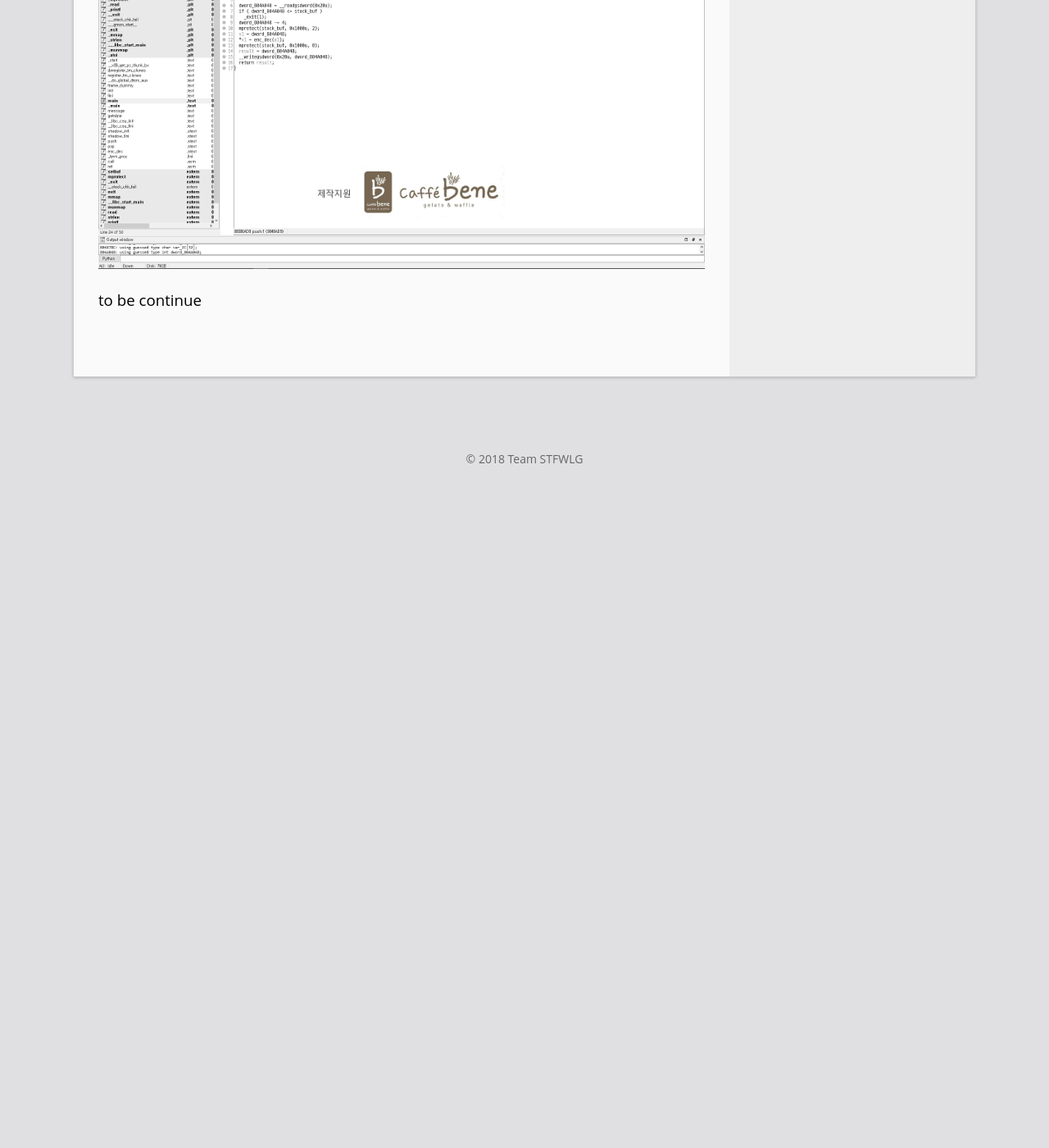
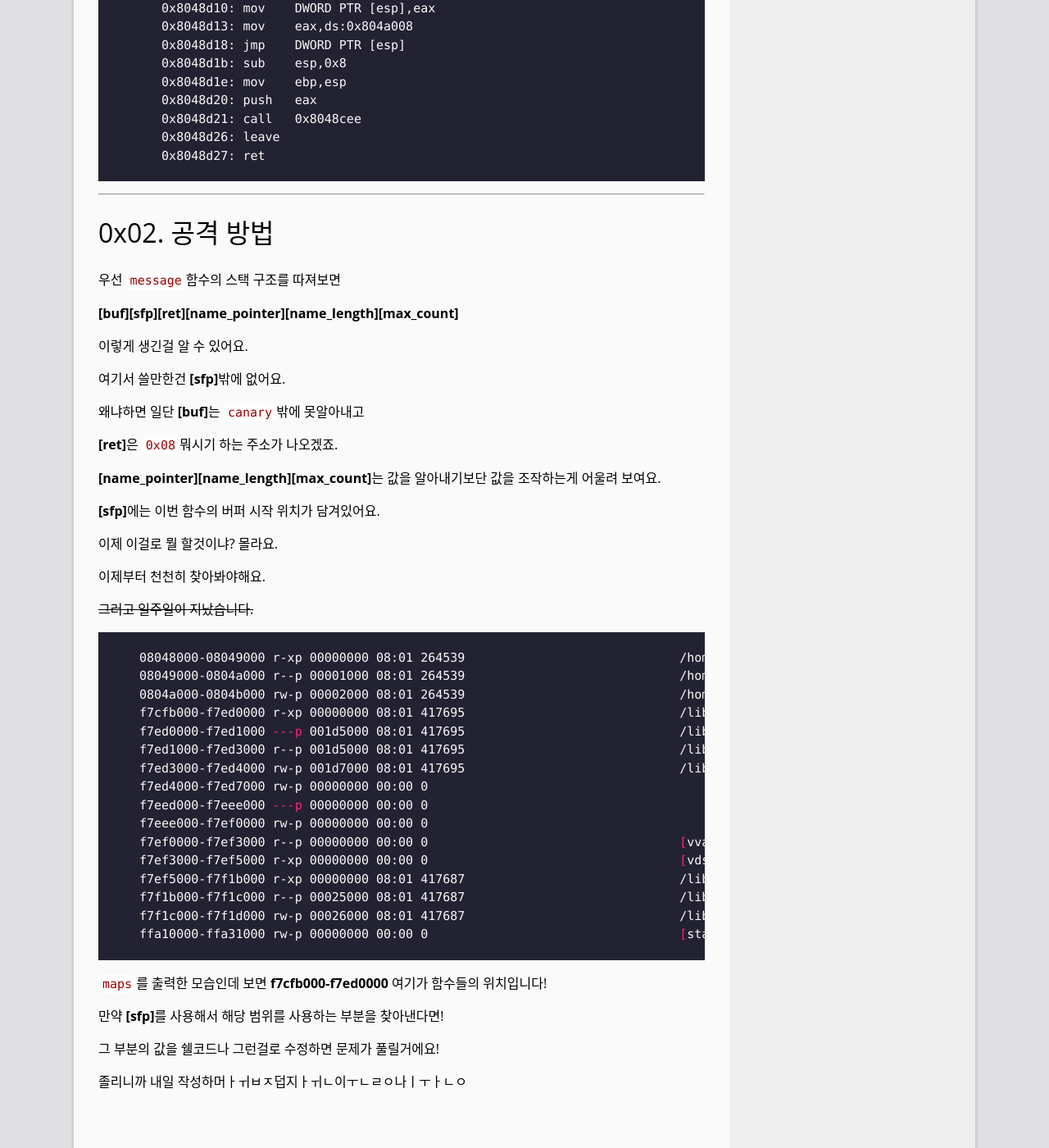
Before and after one commit to UnKN0wnName/stfwlg.github.io, a Jekyll site: the page built from _posts/2018-06-20-[2016 mma]_shadow_풀이.md, in a window 1280 px wide and 1400 px high, scrolled down 5920 px. Shown: the whole window at 82% size. Built offline with Jekyll 4.4.1, drawn with Linux system fonts in a browser that asks for light colours; comment, search, counter and statistics services are not loaded; before the commit the page ends 6550 px from its top, so only the background shows below that; some of the changed text lies outside the part shown.

Commit message:
2016_mma shadow

````diff
--- a/_posts/2018-06-20-[2016 mma]_shadow_풀이.md
+++ b/_posts/2018-06-20-[2016 mma]_shadow_풀이.md
@@ -135,7 +135,7 @@ print "[*] canary : " + hex(canary)
 
 `restore_eip`는 `.bss`정도로 예상하고 눌렀는데...
 
-```
+```asm
 .asm:08048D08 restore_eip     db  83h                 ; DATA XREF: ret+11↑o
 .asm:08048D09                 db 0ECh
 .asm:08048D0A                 db    4
@@ -144,10 +144,70 @@ print "[*] canary : " + hex(canary)
 
 `asm`...? 왜 리턴주소가 코드영역에 있죠?
 
+했는데 알고보니 `IDA`가 어셈코드로 안보여준 거였네요. 헿
+
+```asm
+   0x8048d08: sub    esp,0x4
+   0x8048d0b: call   0x8048b71 <pop>
+   0x8048d10: mov    DWORD PTR [esp],eax
+   0x8048d13: mov    eax,ds:0x804a008
+   0x8048d18: jmp    DWORD PTR [esp]
+   0x8048d1b: sub    esp,0x8
+   0x8048d1e: mov    ebp,esp
+   0x8048d20: push   eax
+   0x8048d21: call   0x8048cee
+   0x8048d26: leave
+   0x8048d27: ret
+```
+
 - - -
+# 0x02. 공격 방법
 
-{: refdef: style="text-align: center;"}
-![to_be_continue](/img/2016_mma/shadow/12.png)
-{: refdef}
+우선 `message`함수의 스택 구조를 따져보면
 
-### to be continue
+**[buf][sfp][ret][name_pointer][name_length][max_count]**
+
+이렇게 생긴걸 알 수 있어요.
+
+여기서 쓸만한건 **[sfp]**밖에 없어요.
+
+왜냐하면 일단 **[buf]**는 `canary`밖에 못알아내고
+
+**[ret]**은 `0x08`뭐시기 하는 주소가 나오겠죠.
+
+**[name_pointer][name_length][max_count]**는 값을 알아내기보단 값을 조작하는게 어울려 보여요.
+
+**[sfp]**에는 이번 함수의 버퍼 시작 위치가 담겨있어요.
+
+이제 이걸로 뭘 할것이냐? 몰라요.
+
+이제부터 천천히 찾아봐야해요.
+
+~~그러고 일주일이 지났습니다.~~
+
+```bash
+08048000-08049000 r-xp 00000000 08:01 264539                             /home/rotles98/pwn/2016_mma/shadow/shadow
+08049000-0804a000 r--p 00001000 08:01 264539                             /home/rotles98/pwn/2016_mma/shadow/shadow
+0804a000-0804b000 rw-p 00002000 08:01 264539                             /home/rotles98/pwn/2016_mma/shadow/shadow
+f7cfb000-f7ed0000 r-xp 00000000 08:01 417695                             /lib/i386-linux-gnu/libc-2.27.so
+f7ed0000-f7ed1000 ---p 001d5000 08:01 417695                             /lib/i386-linux-gnu/libc-2.27.so
+f7ed1000-f7ed3000 r--p 001d5000 08:01 417695                             /lib/i386-linux-gnu/libc-2.27.so
+f7ed3000-f7ed4000 rw-p 001d7000 08:01 417695                             /lib/i386-linux-gnu/libc-2.27.so
+f7ed4000-f7ed7000 rw-p 00000000 00:00 0
+f7eed000-f7eee000 ---p 00000000 00:00 0
+f7eee000-f7ef0000 rw-p 00000000 00:00 0
+f7ef0000-f7ef3000 r--p 00000000 00:00 0                                  [vvar]
+f7ef3000-f7ef5000 r-xp 00000000 00:00 0                                  [vdso]
+f7ef5000-f7f1b000 r-xp 00000000 08:01 417687                             /lib/i386-linux-gnu/ld-2.27.so
+f7f1b000-f7f1c000 r--p 00025000 08:01 417687                             /lib/i386-linux-gnu/ld-2.27.so
+f7f1c000-f7f1d000 rw-p 00026000 08:01 417687                             /lib/i386-linux-gnu/ld-2.27.so
+ffa10000-ffa31000 rw-p 00000000 00:00 0                                  [stack]
+```
+
+`maps`를 출력한 모습인데 보면 **f7cfb000-f7ed0000** 여기가 함수들의 위치입니다!
+
+만약 **[sfp]**를 사용해서 해당 범위를 사용하는 부분을 찾아낸다면!
+
+그 부분의 값을 쉘코드나 그런걸로 수정하면 문제가 풀릴거에요!
+
+졸리니까 내일 작성하머ㅏㅟㅂㅈ덥지ㅏㅟㄴ이ㅜㄴㄹㅇ나ㅣㅜㅏㄴㅇ
````
Also changed, not shown: img/2016_mma/shadow/12.png (deleted).
